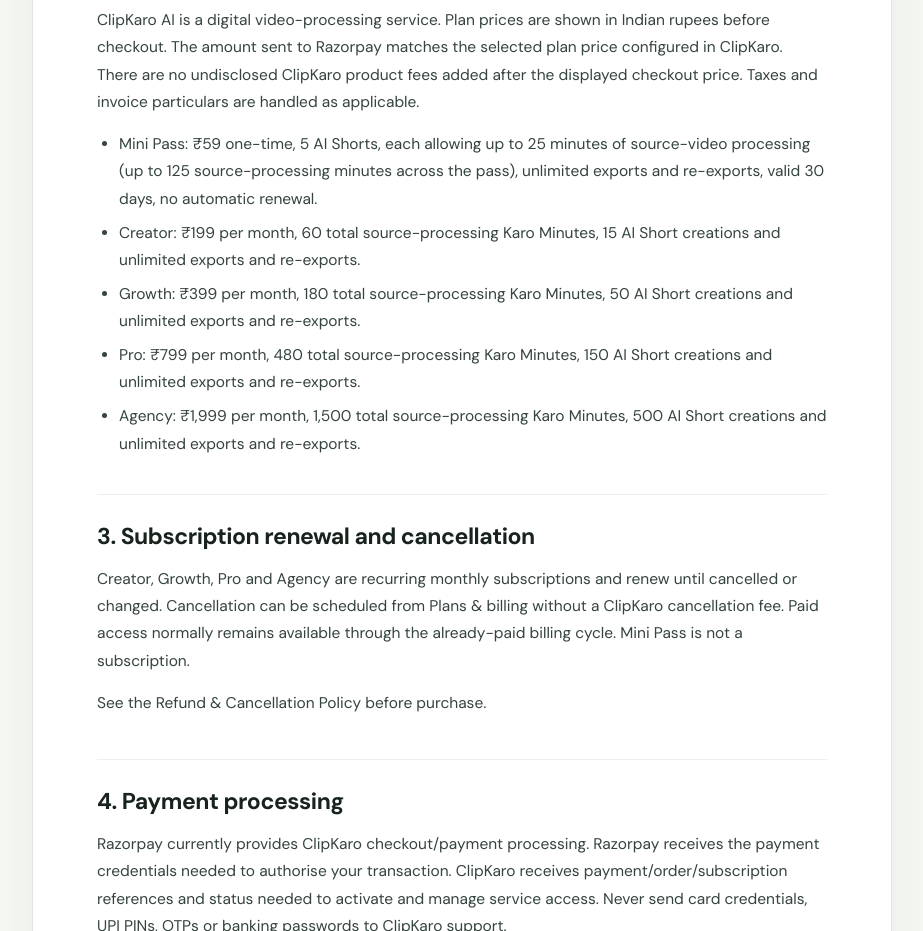
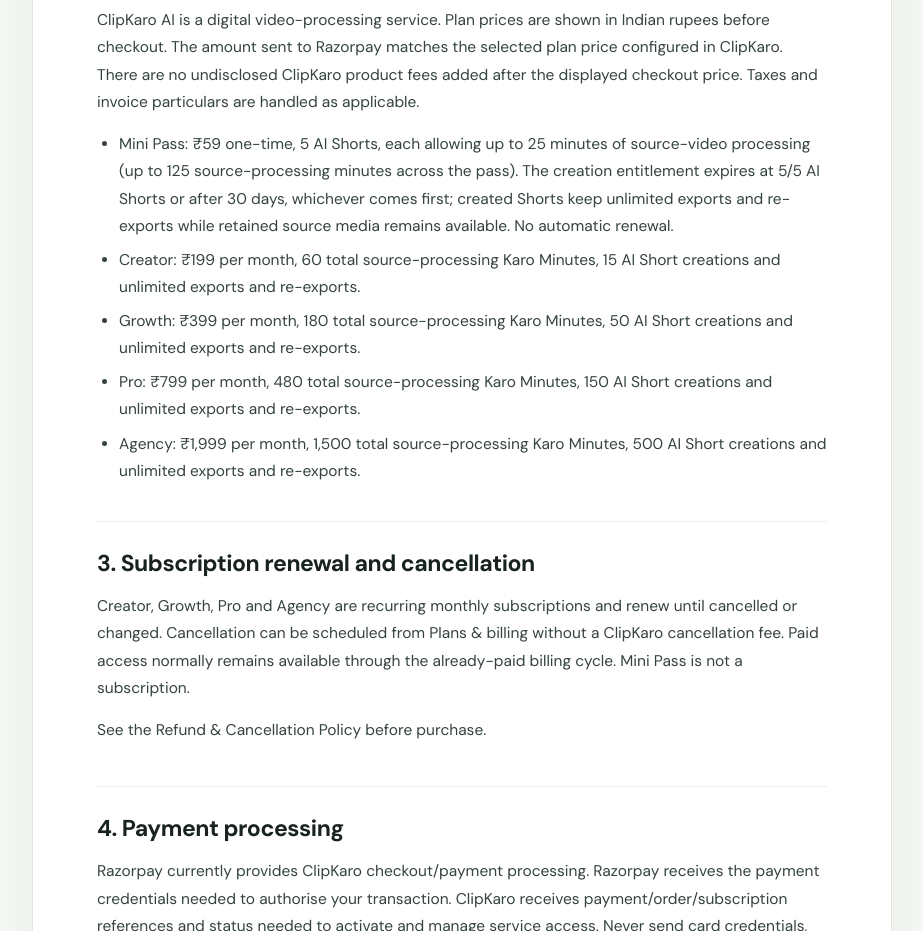
Before and after one commit to faikmulla6-cpu/Clipkaro, a Next.js app in the folder frontend/: page /legal-notice in a window 1280 px wide. Shown: the part 1800-2731 px from the top of the page, without its empty margins (178-1101 px from the left). Built offline with nearby package versions, Linux system fonts and the light colour scheme; no server answers.

Commit message:
Document Mini Pass expiry at five Shorts

```diff
--- a/frontend/app/legal-notice/page.tsx
+++ b/frontend/app/legal-notice/page.tsx
@@ -13,7 +13,7 @@ export default function LegalNoticePage() {
     <LegalSection title="2. Digital service and prices">
       <p>ClipKaro AI is a digital video-processing service. Plan prices are shown in Indian rupees before checkout. The amount sent to Razorpay matches the selected plan price configured in ClipKaro. There are no undisclosed ClipKaro product fees added after the displayed checkout price. Taxes and invoice particulars are handled as applicable.</p>
       <LegalList items={[
-        <>Mini Pass: ₹59 one-time, 5 AI Shorts, each allowing up to 25 minutes of source-video processing (up to 125 source-processing minutes across the pass), unlimited exports and re-exports, valid 30 days, no automatic renewal.</>,
+        <>Mini Pass: ₹59 one-time, 5 AI Shorts, each allowing up to 25 minutes of source-video processing (up to 125 source-processing minutes across the pass). The creation entitlement expires at 5/5 AI Shorts or after 30 days, whichever comes first; created Shorts keep unlimited exports and re-exports while retained source media remains available. No automatic renewal.</>,
         <>Creator: ₹199 per month, 60 total source-processing Karo Minutes, 15 AI Short creations and unlimited exports and re-exports.</>,
         <>Growth: ₹399 per month, 180 total source-processing Karo Minutes, 50 AI Short creations and unlimited exports and re-exports.</>,
         <>Pro: ₹799 per month, 480 total source-processing Karo Minutes, 150 AI Short creations and unlimited exports and re-exports.</>,
```
